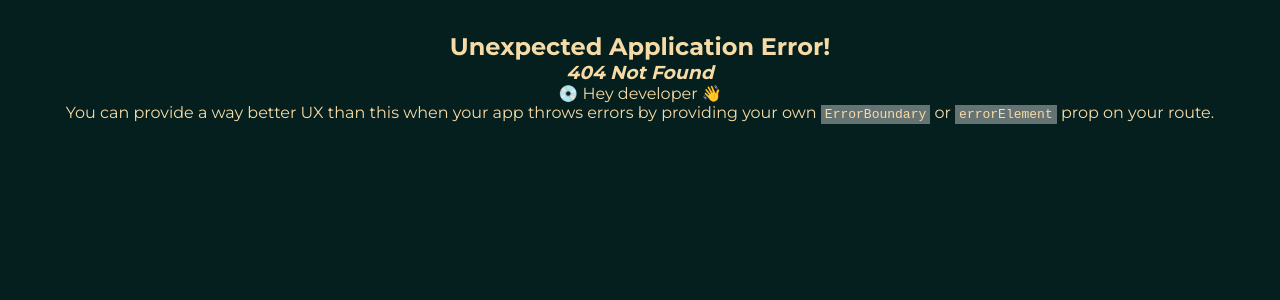
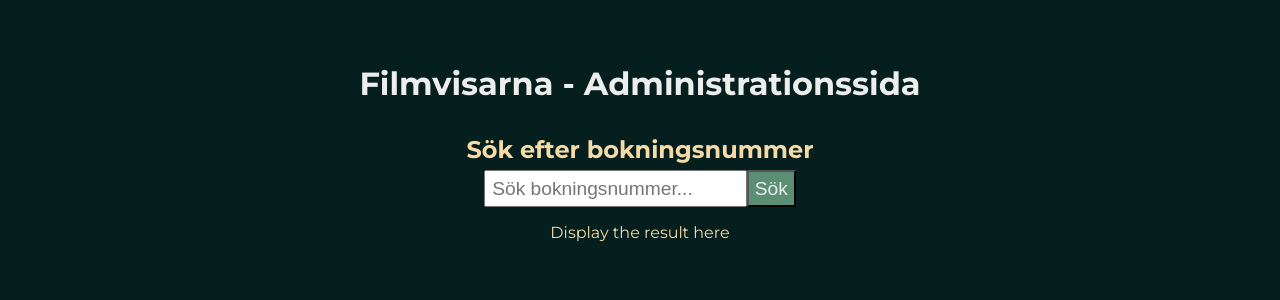
Before and after one commit to j-carlander/Filmvisarna, a React (Vite) app: page /admin in a window 1280 px wide. Before the commit this address had no page. Shown: the top 300 px of the page. Built offline with nearby package versions, Linux system fonts and the light colour scheme.

Commit message:
simple admin page for searching bookingnumber

```diff
--- a/src/Sass/main.scss
+++ b/src/Sass/main.scss
@@ -2,8 +2,8 @@
 @use "../components/MovieCard/MovieCard" as *;
 @use "../pages/MoviesPage/MoviePage" as *;
 
-
-@import url('https://fonts.googleapis.com/css2?family=Montserrat:wght@100;200;300;400;500;600;700;800;900&display=swap');
+@use "../pages/AdminPage/AdminPage" as *;
+@import url("https://fonts.googleapis.com/css2?family=Montserrat:wght@100;200;300;400;500;600;700;800;900&display=swap");
 
 *,
 *::before,
@@ -21,7 +21,7 @@
 body {
   background-color: $mainBackground;
   color: $lightAccent;
-    font-family: 'Montserrat', sans-serif;
+  font-family: "Montserrat", sans-serif;
 }
 
 h1 {
--- /dev/null
+++ b/src/pages/AdminPage/AdminPage.jsx
@@ -0,0 +1,25 @@
+import { useState } from "react";
+
+export function AdminPage() {
+  const [inputValue, setInputValue] = useState("");
+
+  return (
+    <>
+      <header className="admin-page-header">
+        <h1 className="admin-page-title">Filmvisarna - Administrationssida</h1>
+        <form className="admin-page-search-form">
+          <h2 className="admin-page-search-title">Sök efter bokningsnummer</h2>
+          <input
+            className="admin-page-search-input"
+            type="text"
+            placeholder="Sök bokningsnummer..."
+            value={inputValue}
+            onChange={(e) => setInputValue(e.target.value)}
+          />
+          <button className="admin-page-search-btn">Sök</button>
+        </form>
+      </header>
+      <article>Display the result here</article>
+    </>
+  );
+}
--- /dev/null
+++ b/src/pages/AdminPage/_AdminPage.scss
@@ -0,0 +1,21 @@
+@use "../../Sass/abstract/variables" as *;
+
+.admin-page-header {
+  margin-bottom: 1em;
+}
+
+.admin-page-title {
+  padding: 1em;
+}
+
+.admin-page-search-btn,
+.admin-page-search-input {
+  font-size: 1.2rem;
+  padding: 0.3em;
+  margin-top: 0.3em;
+}
+
+.admin-page-search-btn {
+  background-color: $mediumAccent;
+  color: $whiteAccent;
+}
--- a/src/stylesheet/main.css
+++ b/src/stylesheet/main.css
@@ -50,6 +50,26 @@
     grid-template-columns: 1fr 1fr 1fr 1fr;
   }
 }
+.admin-page-header {
+  margin-bottom: 1em;
+}
+
+.admin-page-title {
+  padding: 1em;
+}
+
+.admin-page-search-btn,
+.admin-page-search-input {
+  font-size: 1.2rem;
+  padding: 0.3em;
+  margin-top: 0.3em;
+}
+
+.admin-page-search-btn {
+  background-color: #5A8F76;
+  color: #EDEDED;
+}
+
 *,
 *::before,
 *::after {
```
Also changed, not shown: src/main.jsx (+16 -13 lines), 1 other file (tests, documents, lock files or other folders). Lines whose indentation alone changed are shown as unchanged.
